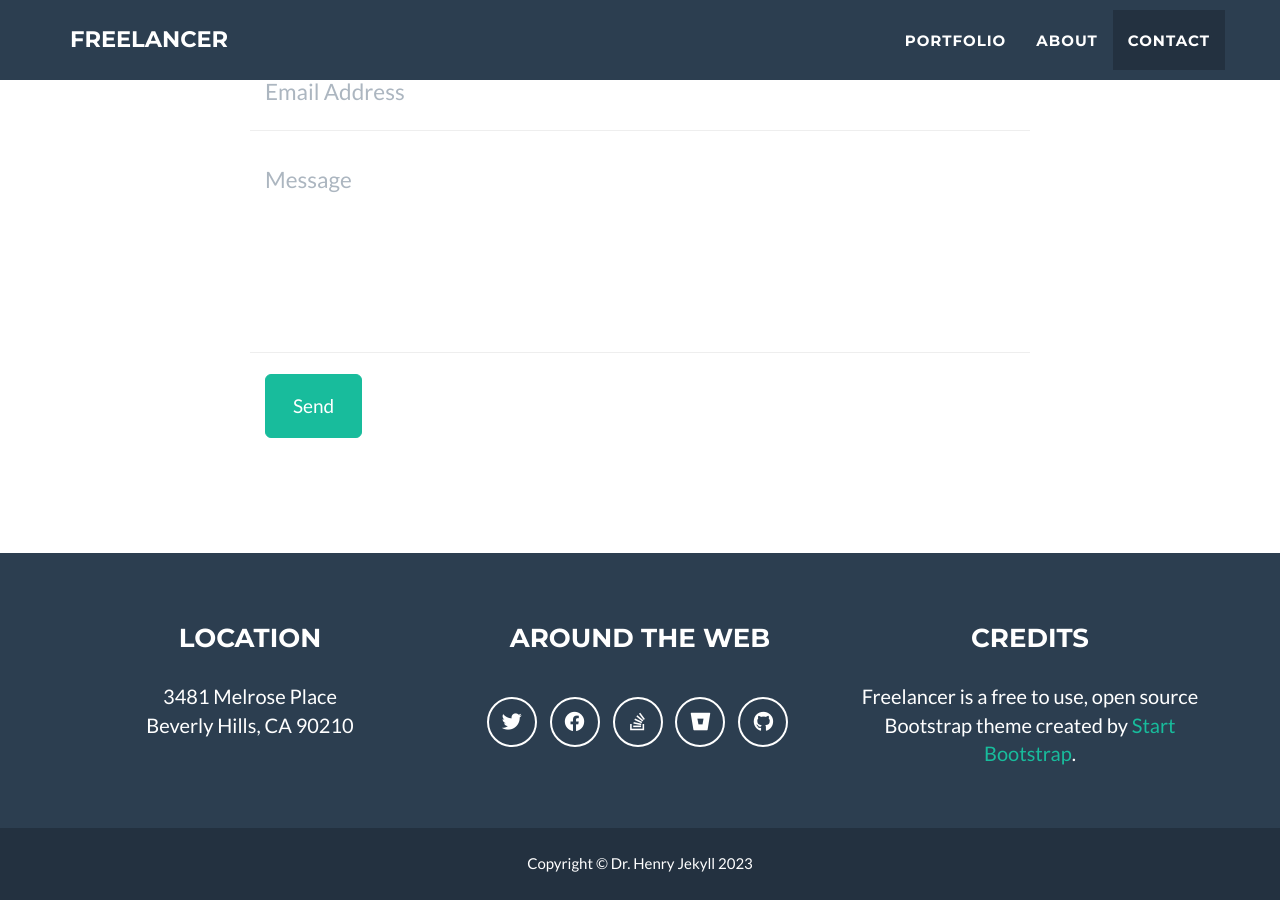
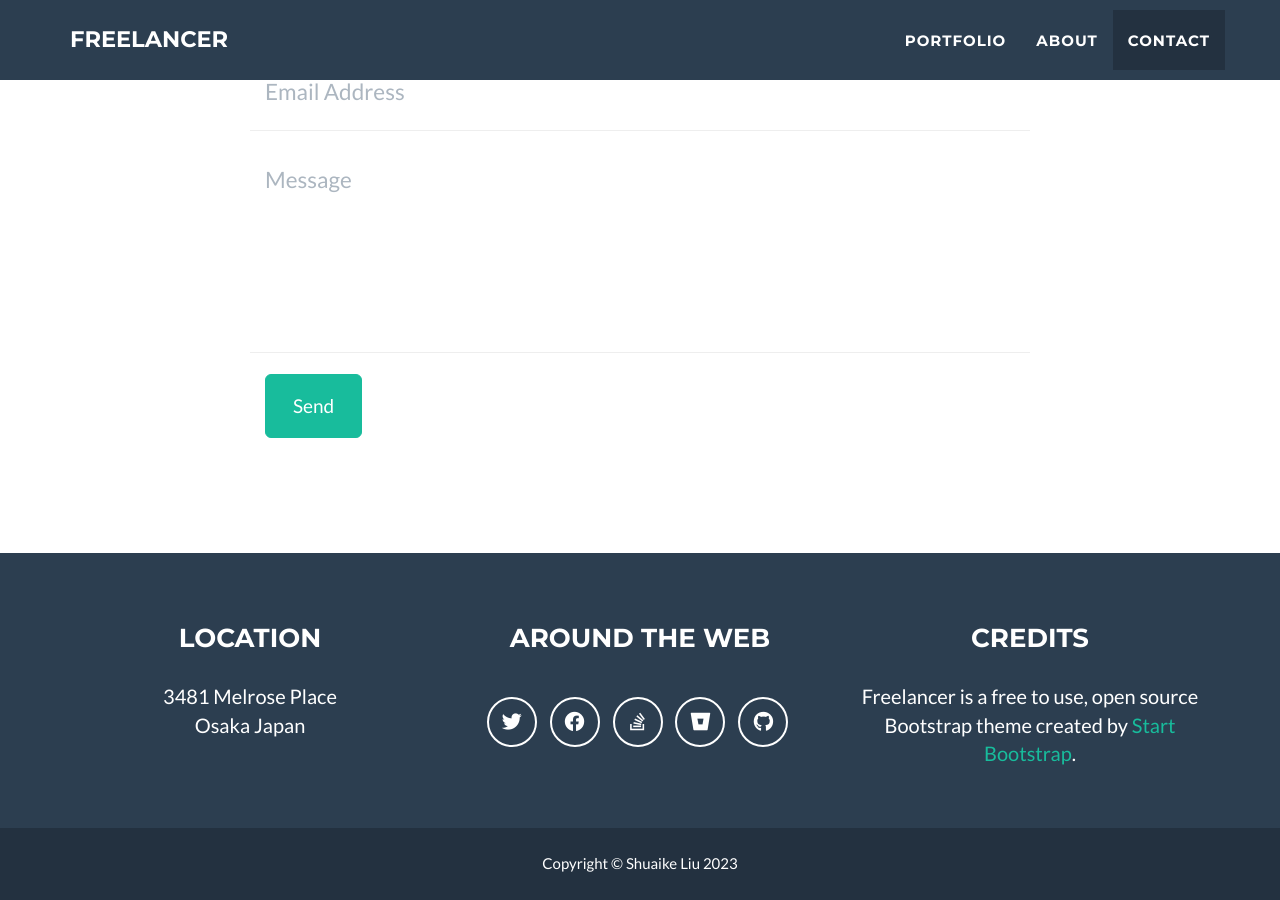
Before and after one commit to shuaike-liu/shuaike-liu.github.io, a Jekyll site: the page built from _posts/2014-07-18-project-1.markdown, in a window 1280 px wide and 900 px high, scrolled down 2492 px. Built offline with Jekyll 4.4.1, drawn with Linux system fonts in a browser that asks for light colours.

Commit message:
Update _config.yml

```diff
--- a/_config.yml
+++ b/_config.yml
@@ -32,7 +32,7 @@ color:
 
 # Footer settings
 footer:
-  copyright: Dr. Henry Jekyll
+  copyright: Shuaike Liu
   location: Location
   social: Around the Web
   credits: Credits
@@ -53,7 +53,7 @@ social:
 # Postal address (add as many lines as necessary)
 address:
   - line: 3481 Melrose Place
-  - line: Beverly Hills, CA 90210
+  - line: Osaka Japan
 
 # Credits content
 credits: 'Freelancer is a free to use, open source Bootstrap theme created by <a href="http://startbootstrap.com">Start Bootstrap</a>.'
```
